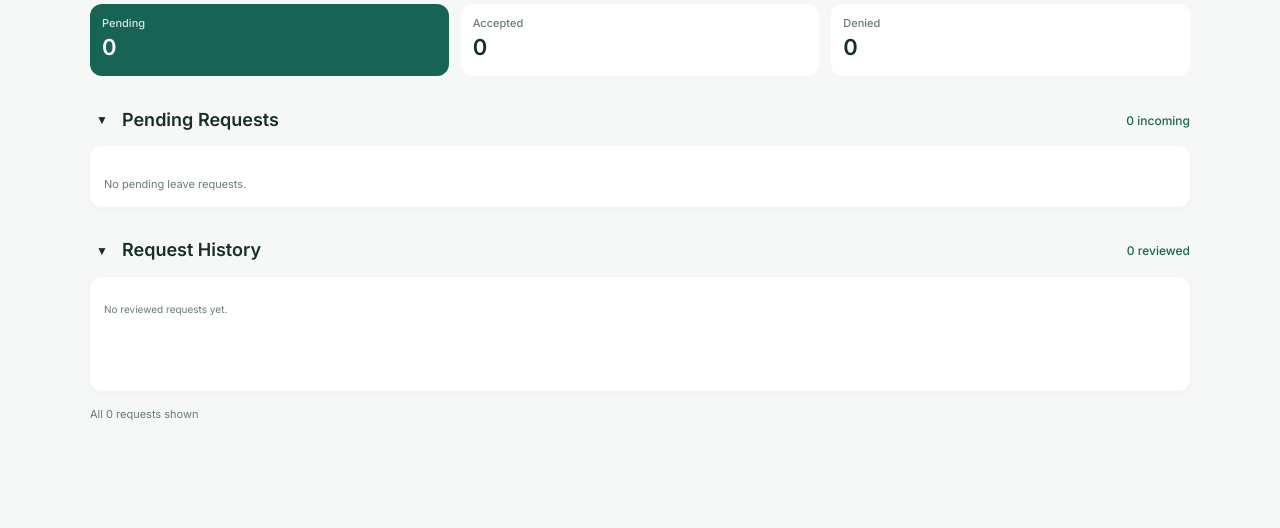
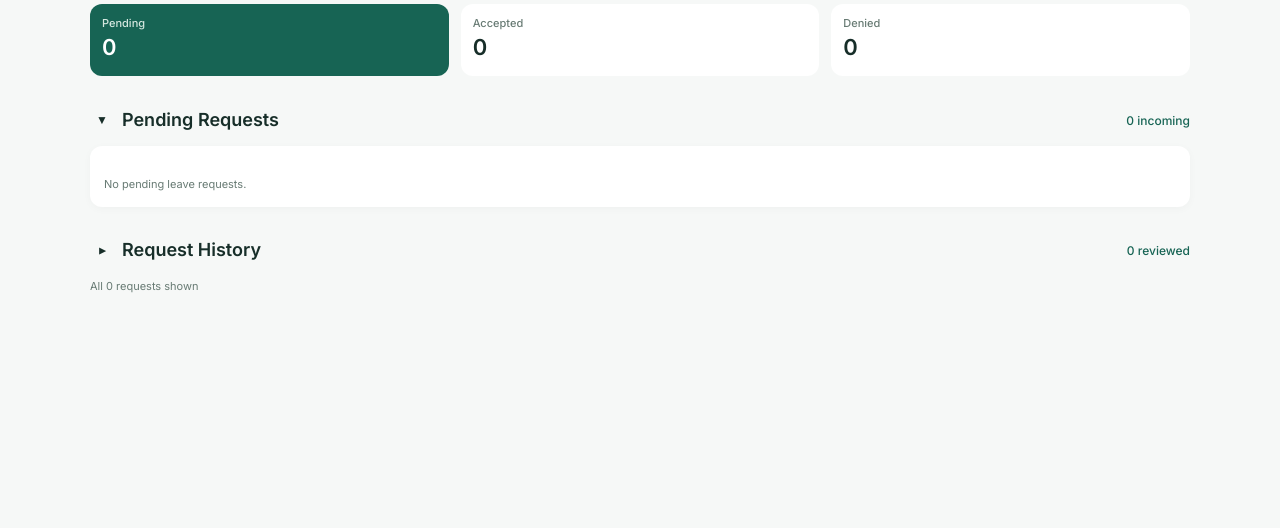
Before and after one commit to 0wpe/CSET-220-Project-Semester-3-Final, a Laravel app: template resources/views/admin/leave-requests.blade.php in a window 1280 px wide. Shown: the part 347-875 px from the top of the page. After the commit the page ends 640 px from the top, so only its background shows below. Run offline with Laravel 12, Linux system fonts and the light colour scheme; the template is opened without the code that fills it, so the values that code supplies are empty.

Commit message:
Made Request History hidden by default for Admin

```diff
--- a/resources/views/admin/leave-requests.blade.php
+++ b/resources/views/admin/leave-requests.blade.php
@@ -474,7 +474,7 @@
                     type="button"
                     class="collapse-toggle"
                     id="toggle-request-history"
-                    aria-expanded="true"
+                    aria-expanded="false"
                     aria-controls="request-history-body"
                     aria-label="Toggle Request History"
                 >
@@ -485,7 +485,7 @@
             <span class="section-count">{{ $reviewedRequests->count() }} reviewed</span>
         </div>
 
-        <div class="request-history-body" id="request-history-body">
+        <div class="request-history-body is-collapsed" id="request-history-body">
             @forelse ($reviewedRequests as $leaveRequest)
                 @php
                     $employee = $leaveRequest->employee;
```
